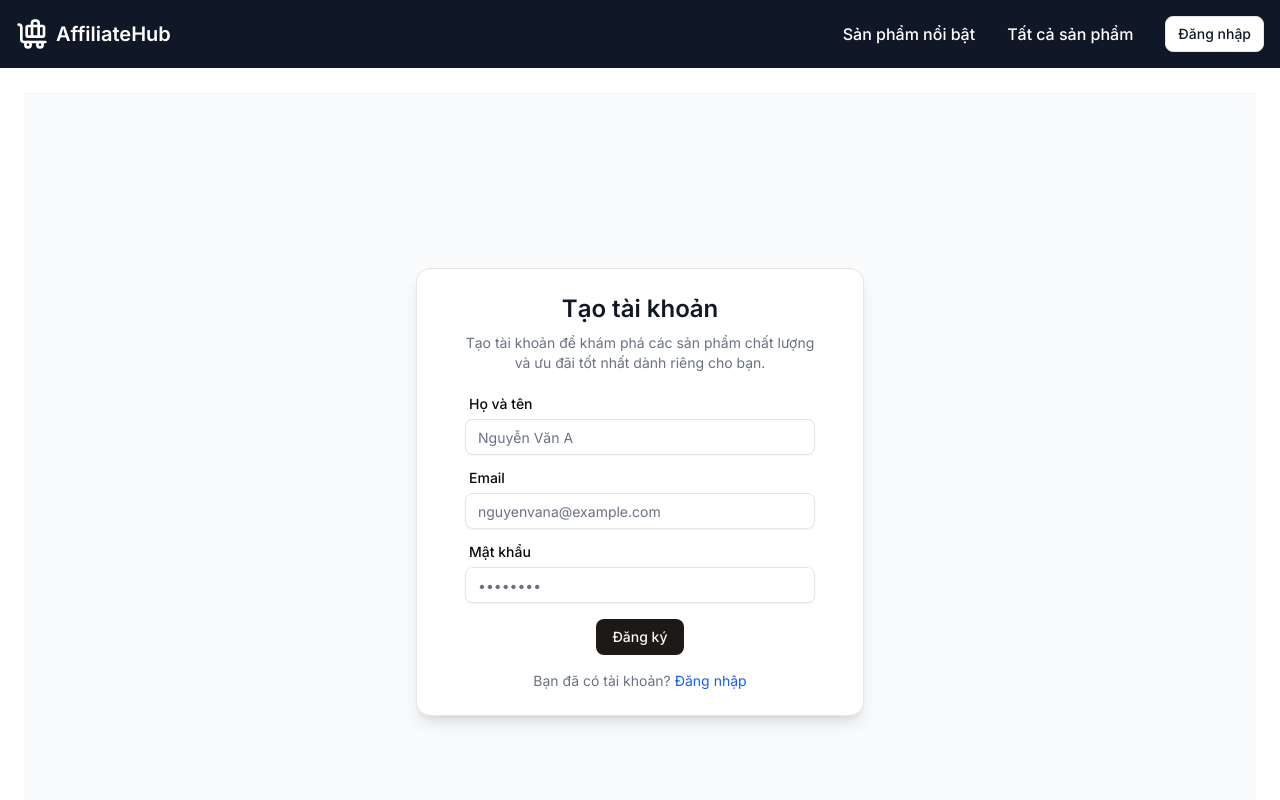
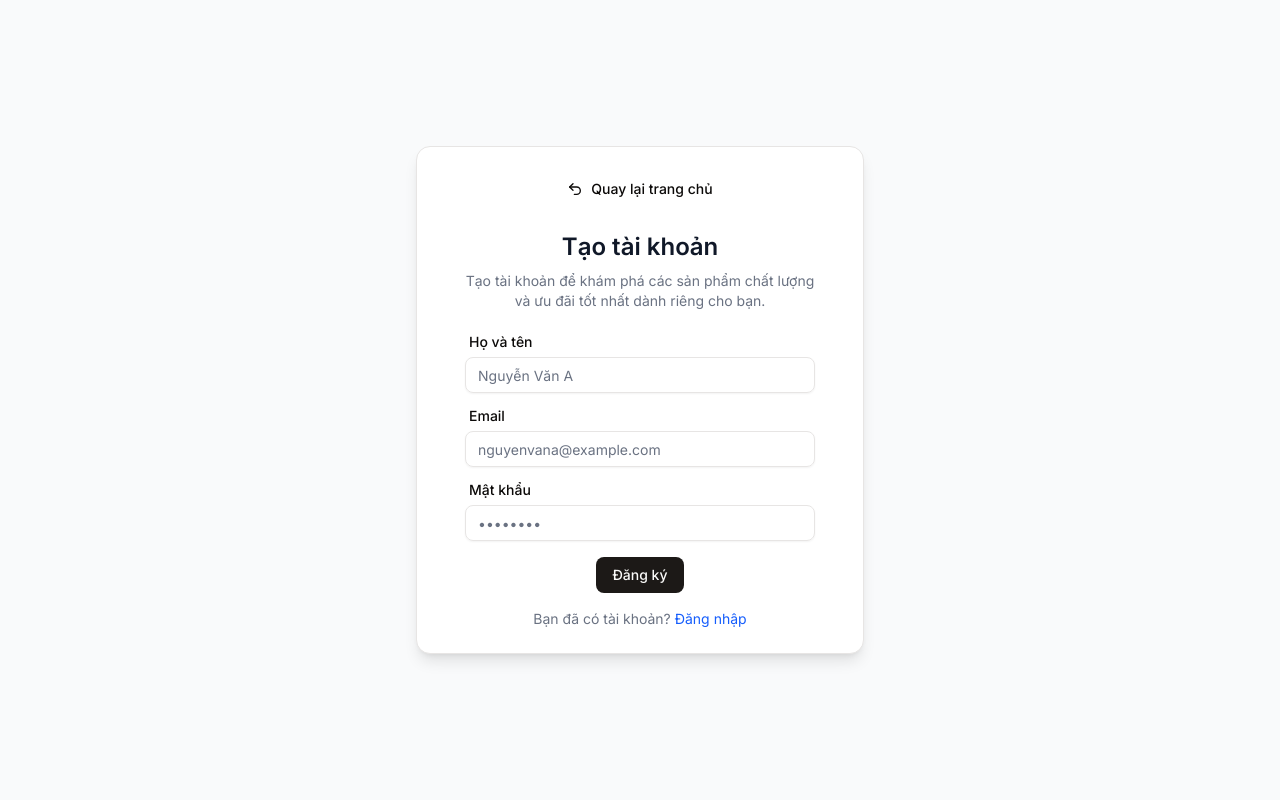
Before and after one commit to quangthoIT/Affiliate-Website, a React (Vite) app in the folder frontend/: page /register in a window 1280 px wide. Shown: the top 800 px of the page. Built offline with nearby package versions, Linux system fonts and the light colour scheme.

Commit message:
Dieu chinh giao dien LoginPage va RegisterPage

```diff
--- a/frontend/src/App.jsx
+++ b/frontend/src/App.jsx
@@ -13,10 +13,11 @@ const App = () => {
     <BrowserRouter>
       <Toaster richColors closeButton position="top-right" duration={1500} />
       <Routes>
+        <Route path="/login" element={<LoginPage />} />
+        <Route path="/register" element={<RegisterPage />} />
         <Route path="/" element={<Layout />}>
           <Route index element={<HomePage />} />
-          <Route path="/login" element={<LoginPage />} />
-          <Route path="/register" element={<RegisterPage />} />
+
           <Route path="/products" element={<ProductsPage />} />
           <Route path="/featured" element={<Featured />} />
         </Route>
--- a/frontend/src/components/ui/button.jsx
+++ b/frontend/src/components/ui/button.jsx
@@ -18,7 +18,7 @@ const buttonVariants = cva(
         secondary:
           "bg-secondary text-secondary-foreground hover:bg-secondary/80",
         ghost:
-          "hover:bg-accent hover:text-accent-foreground dark:hover:bg-accent/50",
+          "hover:bg-accent hover:text-accent-foreground dark:hover:bg-accent/50 cursor-pointer",
         link: "text-primary underline-offset-4 hover:underline",
       },
       size: {
--- a/frontend/src/pages/LoginPage.jsx
+++ b/frontend/src/pages/LoginPage.jsx
@@ -12,6 +12,7 @@ import { Link, useNavigate } from "react-router-dom";
 import axios from "axios";
 import { toast } from "sonner";
 import { Button } from "@/components/ui/button";
+import { Undo2 } from "lucide-react";
 
 const LoginPage = () => {
   const [email, setEmail] = useState("");
@@ -42,6 +43,9 @@ const LoginPage = () => {
   return (
     <div className="min-h-screen flex justify-center items-center bg-gray-50">
       <Card className="w-full max-w-md shadow-lg p-6">
+        <Button variant="ghost" onClick={() => navigate("/")}>
+          <Undo2 /> Quay lại trang chủ
+        </Button>
         <CardHeader>
           <CardTitle className="text-2xl text-center font-semibold text-gray-900">
             Đăng nhập ngay
--- a/frontend/src/pages/RegisterPage.jsx
+++ b/frontend/src/pages/RegisterPage.jsx
@@ -12,6 +12,7 @@ import { Label } from "@/components/ui/label";
 import { Link, useNavigate } from "react-router-dom";
 import axios from "axios";
 import { toast } from "sonner";
+import { Undo2 } from "lucide-react";
 
 const RegisterPage = () => {
   const [formData, setFormData] = useState({
@@ -39,6 +40,9 @@ const RegisterPage = () => {
   return (
     <div className="min-h-screen flex justify-center items-center bg-gray-50">
       <Card className="w-full max-w-md shadow-lg p-6">
+        <Button variant="ghost" onClick={() => navigate("/")}>
+          <Undo2 /> Quay lại trang chủ
+        </Button>
         <CardHeader>
           <CardTitle className="text-2xl text-center font-semibold text-gray-900">
             Tạo tài khoản
```
